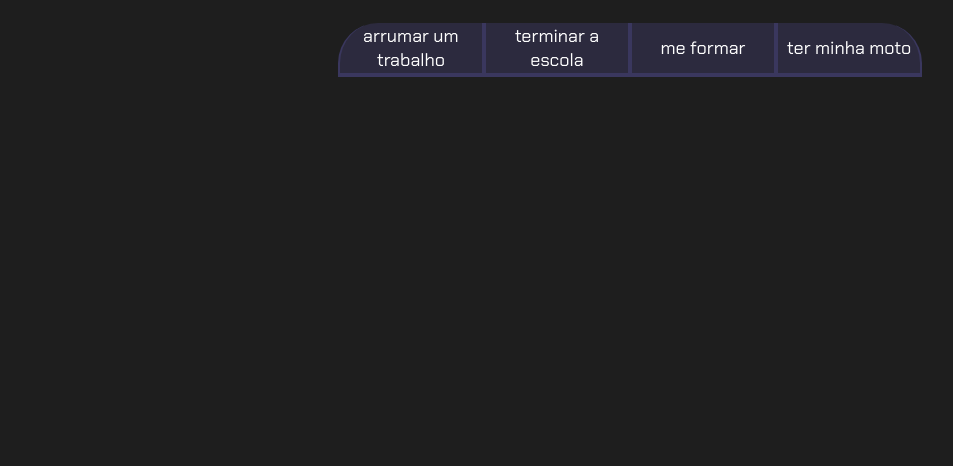
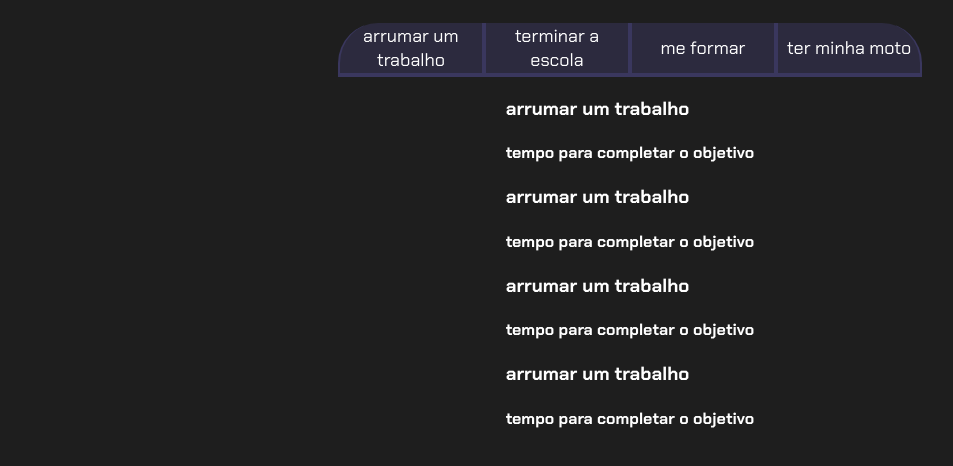
Before and after one commit to Mirellafnd22/VsCode3E, a plain HTML site: page index.html in a window 1280 px wide. Shown: the part 80-546 px from the top of the page, without its empty margins (10-963 px from the left). Drawn offline with Linux system fonts and the light colour scheme.

Commit message:
Add files via upload

```diff
--- a/index.html
+++ b/index.html
@@ -17,6 +17,25 @@
             <button class="botao">me formar</button>
             <button class="botao">ter minha moto</button>
         </div>
+        <div class="abas-texto">
+            <div class="aba-conteudo">
+                <h3 class="aba-conteudo-titulo-principal">arrumar um trabalho</h3>
+                <h4 class="aba-conteudo-titulo-principal-secundario">tempo para completar o objetivo</h4>
+            </div>
+            <div class="aba-conteudo">
+                <h3 class="aba-conteudo-titulo-principal">arrumar um trabalho</h3>
+                <h4 class="aba-conteudo-titulo-principal-secundario">tempo para completar o objetivo</h4>
+            </div>
+            <div class="aba-conteudo">
+                <h3 class="aba-conteudo-titulo-principal">arrumar um trabalho</h3>
+                <h4 class="aba-conteudo-titulo-principal-secundario">tempo para completar o objetivo</h4>
+            </div>
+            <div class="aba-conteudo">
+                <h3 class="aba-conteudo-titulo-principal">arrumar um trabalho</h3>
+                <h4 class="aba-conteudo-titulo-principal-secundario">tempo para completar o objetivo</h4>
+            </div>
+        </div>
+        <script src="main.js"></script>
     </section>
 </body>
 </html>
--- a/main.js
+++ b/main.js
@@ -1,6 +1,8 @@
 const botoes = document.querySelectorAll(".botao");
 for(let i=0;i<botoes.legeth;i++){
     botoes[i].onclick=function(){
-        botoes[i].classList.add("ativo");
+        for(let j=0;j<botoes.length;j++)
+        botoes[j].classList.remove("ativo");
     }
+    botoes[i].classList.add("ativo");
 }
--- a/style.css
+++ b/style.css
@@ -58,3 +58,7 @@ body{
     }
 
 }
+.ativo{
+    background-color: var(--botao-ativo);
+    border-bottom: 4px solid var(--verde);
+}
```
